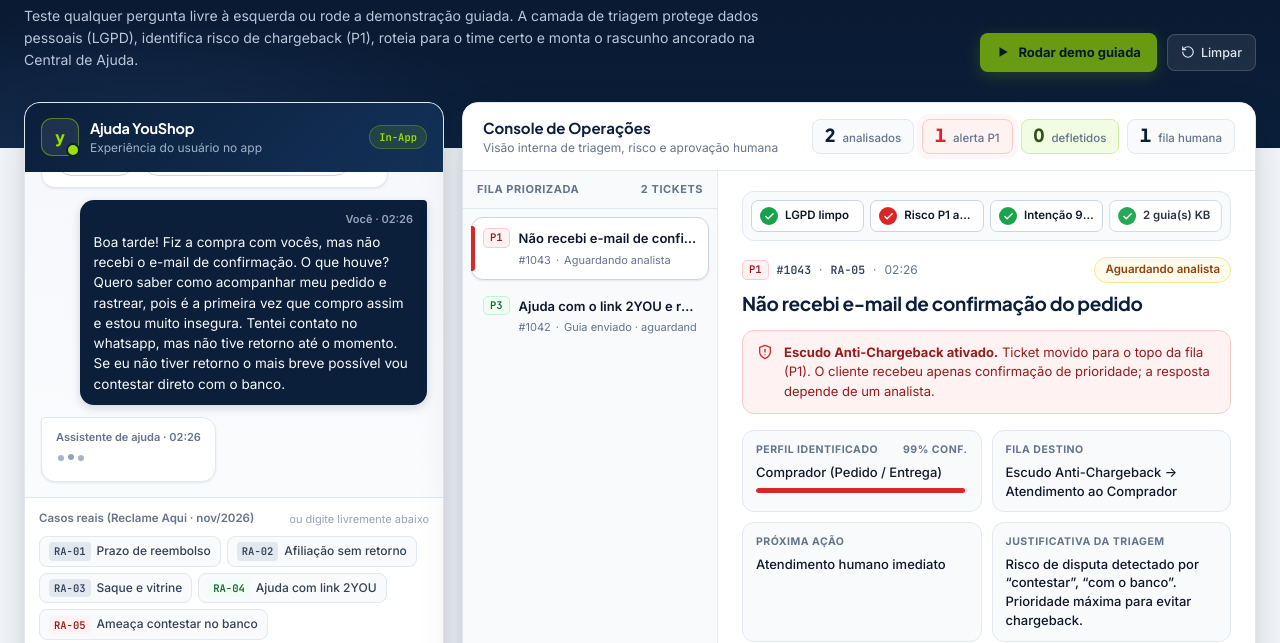
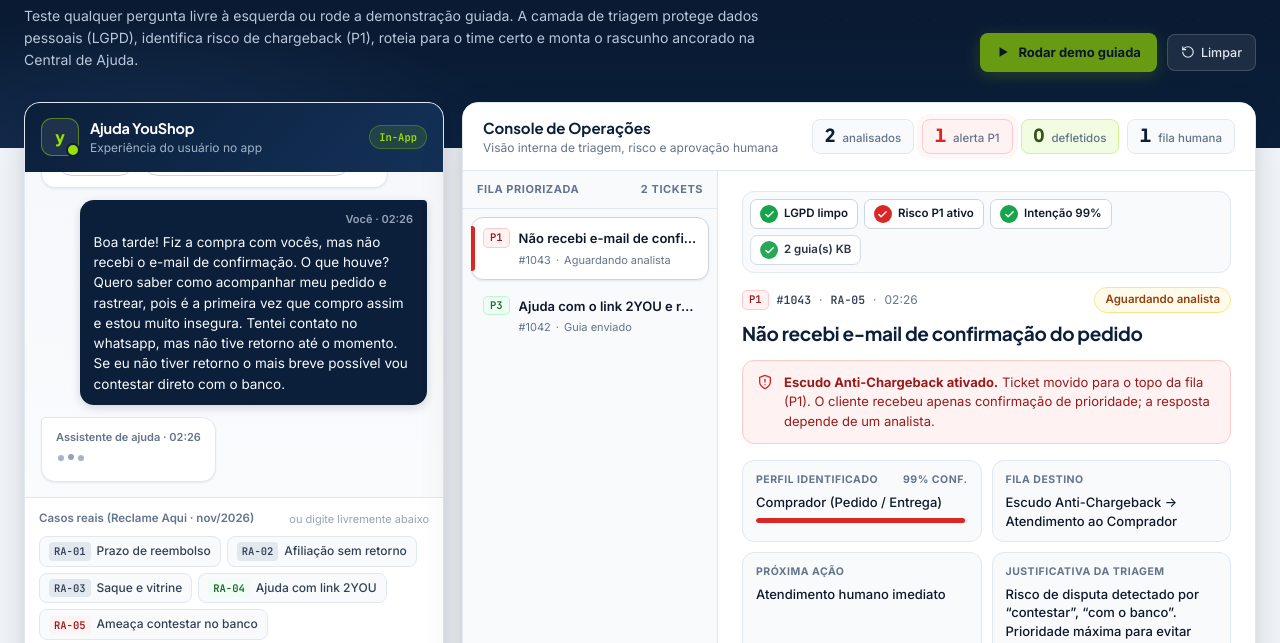
Before and after one commit to jcminozzi/fila-inteligente-youshop, a plain HTML site: page index.html in a window 1280 px wide. Both pictures are taken after a click on the button "Rodar demo guiada". Shown: the part 145-788 px from the top of the page. Drawn offline with Linux system fonts and the light colour scheme.

Commit message:
Fix greeting regex case-sensitivity for masked PII and prevent pipeline pill truncation

```diff
--- a/index.html
+++ b/index.html
@@ -406,12 +406,12 @@ svg{display:inline-block;vertical-align:middle;flex-shrink:0}
 
 /* Live Pipeline Strip */
 .pipeline{
-  display:grid;grid-template-columns:repeat(4,minmax(0,1fr));gap:6px;
-  margin-bottom:16px;padding:8px;border-radius:var(--r-md);
+  display:flex;flex-wrap:wrap;gap:6px;
+  margin-bottom:14px;padding:7px;border-radius:var(--r-md);
   background:var(--surface-2);border:1px solid var(--line);
 }
 .pipe-step{
-  display:flex;align-items:center;gap:7px;padding:6px 8px;border-radius:7px;
+  display:inline-flex;align-items:center;gap:6px;padding:5px 9px;border-radius:7px;
   background:#fff;border:1px solid var(--line);
   font-size:11.5px;font-weight:600;color:var(--muted);
   opacity:.45;transform:scale(.98);transition:all .24s ease;
@@ -868,7 +868,7 @@ const INTENTS = [
   }
 ];
 
-const GREETING_ONLY = /^(?:oi+|ola+|bom dia|boa tarde|boa noite|e ai|hey|hello|alguem ai|tudo bem|td bem|preciso de ajuda|quero ajuda|me ajuda|ajuda|socorro|atendimento|suporte|falar com alguem|humano|atendente|aqui e|meu nome e|sou|cpf|email|telefone|\s|[.,!?-]|\[(?:CPF|CNPJ|E-MAIL|TELEFONE|CARTAO|NOME)\])+$/;
+const GREETING_ONLY = /^(?:oi+|ola+|bom dia|boa tarde|boa noite|e ai|hey|hello|alguem ai|tudo bem|td bem|preciso de ajuda|quero ajuda|me ajuda|ajuda|socorro|atendimento|suporte|falar com alguem|humano|atendente|aqui e|meu nome e|sou|cpf|email|telefone|\s|[.,!?-]|\[(?:cpf|cnpj|e-mail|telefone|cartao|nome)\])+$/i;
 
 /* ---------------- Icons ---------------- */
 const ICO_EXT = '<svg width="14" height="14" viewBox="0 0 24 24" fill="none" stroke="currentColor" stroke-width="2" stroke-linecap="round" stroke-linejoin="round"><path d="M18 13v6a2 2 0 0 1-2 2H5a2 2 0 0 1-2-2V8a2 2 0 0 1 2-2h6"/><polyline points="15 3 21 3 21 9"/><line x1="10" y1="14" x2="21" y2="3"/></svg>';
@@ -1140,7 +1140,7 @@ function submit(c){
 /* ---------------- Console ---------------- */
 const STATUS = {
   fila:'Aguardando analista',
-  auto:'Guia enviado · aguardando cliente',
+  auto:'Guia enviado',
   resolvido:'Resolvido no autoatendimento',
   respondido:'Respondido pelo analista',
   descartado:'Rascunho descartado'
```
